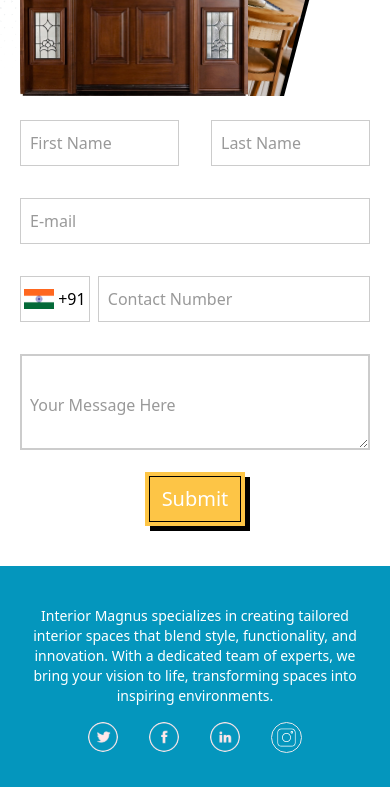
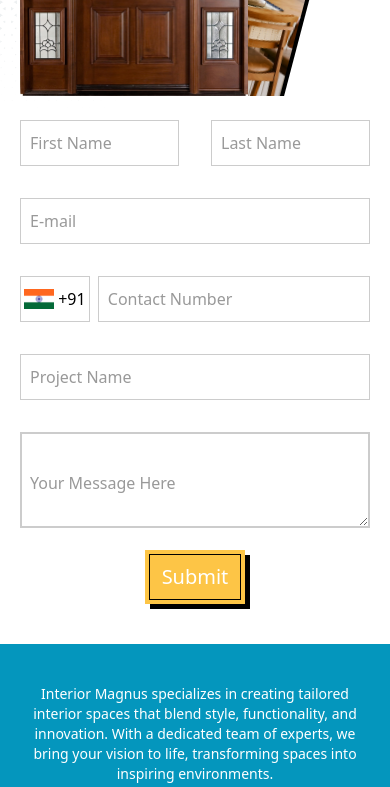
Before and after one commit to SOURAV-AT-GITHUB/Interior-Magnus, a React (Vite) app in the folder frontend/: page / in a window 390 px wide. Shown: the part 7827-8614 px from the top of the page. Built offline with nearby package versions, Linux system fonts and the light colour scheme; no server answers.

Commit message:
Project name added for Company name filed (Zoho)

```diff
--- a/frontend/src/Store/reducers/contactusformReducer.js
+++ b/frontend/src/Store/reducers/contactusformReducer.js
@@ -5,6 +5,7 @@ const defaultForm = {
   email: "",
   contact_number: "",
   message: "",
+  project_name:""
 };
 
 export const contactusFormReducer = (
--- a/frontend/src/pages/Home/sections/ContactUsSection.jsx
+++ b/frontend/src/pages/Home/sections/ContactUsSection.jsx
@@ -23,7 +23,7 @@ export default function ContactUsSection() {
   });
   const [isSubmitting, setIsSubmitting] = useState(false);
   const dispatch = useDispatch();
-  const { first_name, last_name, email, contact_number, message } = useSelector(
+  const { first_name, last_name, email, contact_number, message,project_name } = useSelector(
     (store) => store.contactusForm
   );
   const [numberError, setNumberError] = useState(false);
@@ -84,7 +84,8 @@ export default function ContactUsSection() {
           email,
           contact_number: `+91 ${contact_number}`,
           message,
-          date
+          date,
+          project_name
         }
       );
       dispatch({ type: CONTACTUS_FORM_CLEAR });
@@ -156,7 +157,7 @@ export default function ContactUsSection() {
         </div>
       </div>
 
-      <div className="lg:order-3 row-span-2">
+      <div className="lg:order-3 row-span-2 lg:pb-4">
         <form onSubmit={handleSubmission}>
           <div className="grid grid-cols-2 gap-8">
             <div className="relative">
@@ -203,6 +204,7 @@ export default function ContactUsSection() {
                 type="email"
                 placeholder=" "
                 name="email"
+                required
               />
               <label htmlFor="email">E-mail</label>
             </div>
@@ -240,6 +242,23 @@ export default function ContactUsSection() {
                   *Please Enter a valid Number
                 </p>
               )}
+            </div>
+
+            <div className="relative col-span-2">
+              <input
+                value={project_name}
+                onChange={(e) =>
+                  dispatch({
+                    type: CONTACTUS_FORM_UPDATE,
+                    payload: { project_name: e.target.value },
+                  })
+                }
+                type="text"
+                placeholder=" "
+                name="project_name"
+                required
+              />
+              <label htmlFor="project_name">Project Name</label>
             </div>
 
             <div className="relative col-span-2">
```
Also changed, not shown: 1 other file (tests, documents, lock files or other folders).
